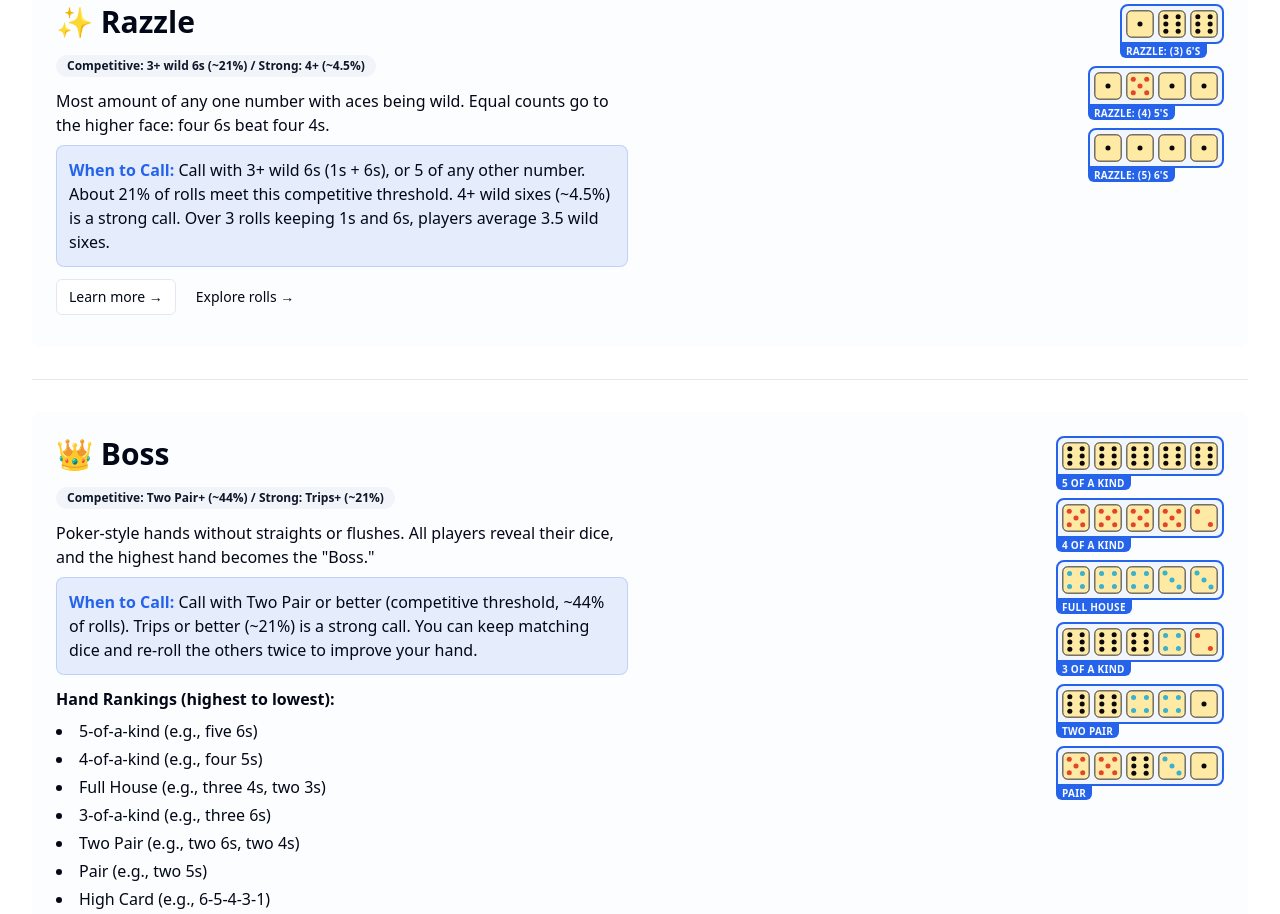
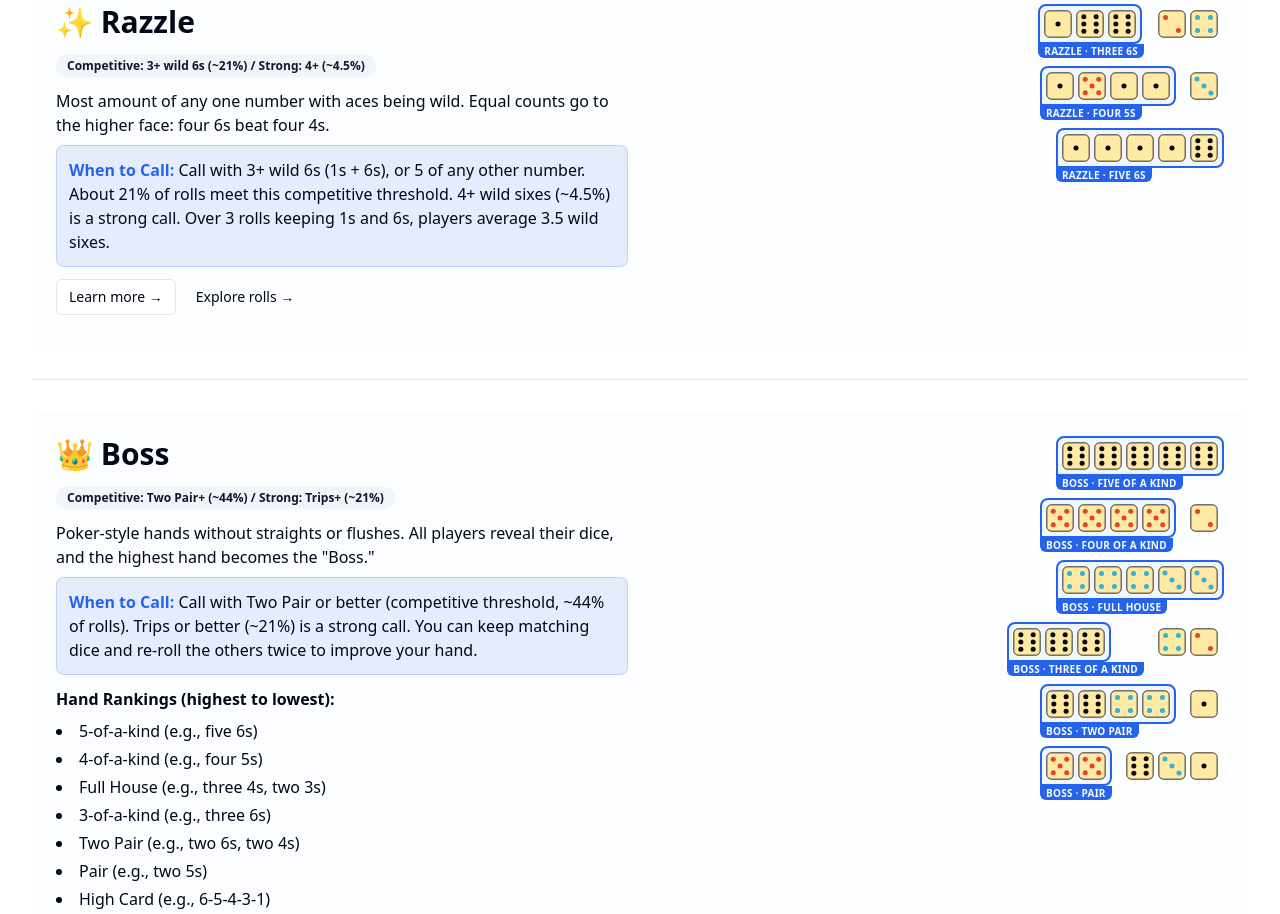
Before and after one commit to JesseBilsten/refusal-dice, a Gatsby site: page /games in a window 1280 px wide. Shown: the part 2700-3614 px from the top of the page. Built offline with nearby package versions, Linux system fonts and the light colour scheme; Gatsby itself is replaced by a stand-in of ours; animation ran at ten frames a second.

Commit message:
feat(dice): outline the dice that make Boss, Razzle and Tres Away hands
- Boss: the poker hand's dice (the high die for a high die), labeled with
  the hand, e.g. 'Boss · two pair'
- Razzle: the chosen number plus wild 1s, e.g. 'Razzle · four 5s'
- Tres Away: the dice put out (Hand putOut), labeled with their score
- Games page Boss and Razzle examples are computed Hands; the five-6s
  Razzle example was missing its 6

Co-Authored-By: Claude Opus 5.5 <noreply@anthropic.com>

```diff
--- a/src/components/Dice/Hand.jsx
+++ b/src/components/Dice/Hand.jsx
@@ -13,6 +13,10 @@ import { handGroups } from './hand-groups'
  *   (outlines, no labels) for tables
  * - `rollIds`: per-die roll counters, by position, to animate re-rolls
  * - `kept` / `onToggleKeep(i)`: tap a die to keep it (modeled games)
+ * - `putOut`: Tres Away, the positions put out so far (default: all five)
+ *
+ * Boss outlines the dice that make the poker hand (the high die for a high
+ * die), Razzle the chosen number plus wild 1s, Tres Away the dice put out.
  */
 export default function Hand({
   dice,
@@ -22,11 +26,13 @@ export default function Hand({
   rollIds,
   kept,
   onToggleKeep,
-  labels = true,
+  labels,
+  putOut,
   className,
 }) {
-  const compact = size === 'xs' || size === 'sm' || !labels
-  const groups = handGroups(dice, game, variant)
+  // Small sizes are compact (outlines, no labels) unless `labels` says otherwise
+  const compact = !(labels ?? !(size === 'xs' || size === 'sm'))
+  const groups = handGroups(dice, game, variant, { putOut })
   const name = game ? getGameName(game) : null
   const variantName = variant
     ? `${variant[0].toUpperCase()}${variant.slice(1)} `
@@ -44,7 +50,9 @@ export default function Hand({
           compact={compact}
           label={
             g.label === 'game'
-              ? name
+              ? g.detail
+                ? `${name} · ${g.detail}`
+                : name
               : g.label === 'kicker'
                 ? `${variantName}kicker ${g.kickerTotal}`
                 : g.label === 'miss'
--- a/src/components/Dice/hand-groups.ts
+++ b/src/components/Dice/hand-groups.ts
@@ -1,9 +1,13 @@
 import {
+  BossCategory,
   Dice,
   GameId,
   Variant,
+  bossHand,
   evaluateKickerHand,
   isKickerGame,
+  razzleScore,
+  tresAwayScore,
 } from '../../engine'
 
 /**
@@ -18,20 +22,71 @@ export interface HandGroup {
   /** Positions in the original roll, so animations and keeps follow the die */
   indices: number[]
   kickerTotal?: number
+  /** What the game dice make, shown after the game's name: "two pair", "four 6s", "7" */
+  detail?: string
+}
+
+const BOSS_NAMES: Record<BossCategory, string> = {
+  'high-card': 'high die',
+  pair: 'pair',
+  'two-pair': 'two pair',
+  'three-of-a-kind': 'three of a kind',
+  'full-house': 'full house',
+  'four-of-a-kind': 'four of a kind',
+  'five-of-a-kind': 'five of a kind',
+}
+const COUNT = ['', 'one', 'two', 'three', 'four', 'five']
+
+/** The game dice first, then the rest of the roll (unlabeled) */
+const split = (
+  all: number[],
+  indices: number[],
+  detail: string
+): HandGroup[] => {
+  const rest = all.filter((i) => !indices.includes(i))
+  return [
+    { tone: 'game', label: 'game', indices, detail },
+    ...(rest.length
+      ? [{ tone: 'plain' as const, label: null, indices: rest }]
+      : []),
+  ]
+}
+
+/** The specialty games: which dice make the hand */
+function specialtyGroups(
+  dice: Dice,
+  game: string,
+  putOut?: number[]
+): HandGroup[] {
+  const all = dice.map((_, i) => i)
+  if (game === 'boss') {
+    const hand = bossHand(dice)
+    return split(all, hand.handDice, BOSS_NAMES[hand.category])
+  }
+  if (game === 'razzle') {
+    // The chosen number plus the wild 1s
+    const { count, face } = razzleScore(dice)
+    const indices = all.filter((i) => dice[i] === face || dice[i] === 1)
+    return split(all, indices, `${COUNT[count]} ${face}s`)
+  }
+  // Tres Away: the dice put out so far (all five for a finished hand)
+  const out = putOut ?? all
+  if (!out.length) return [{ tone: 'plain', label: null, indices: all }]
+  return split(all, out, `${tresAwayScore(out.map((i) => dice[i]))}`)
 }
 
 export function handGroups(
   dice: Dice,
   game?: string | null,
-  variant?: Variant | null
+  variant?: Variant | null,
+  options: { putOut?: number[] } = {}
 ): HandGroup[] {
   const all = dice.map((_, i) => i)
   // No game, or dice not rolled yet: just the dice
   if (!game || dice.some((d) => !d))
     return [{ tone: 'plain', label: null, indices: all }]
-  // Specialty games (Razzle, Boss, Tres Away) use the whole roll
   if (!isKickerGame(game as GameId))
-    return [{ tone: 'game', label: 'game', indices: all }]
+    return specialtyGroups(dice, game, options.putOut)
   const hand = evaluateKickerHand(dice, game as never, variant || 'high')
   if (!hand.made) return [{ tone: 'plain', label: 'miss', indices: all }]
   return [
--- a/src/pages/games.js
+++ b/src/pages/games.js
@@ -1,6 +1,6 @@
 import React, { useState, useEffect, useRef, useMemo, useCallback } from 'react'
 import Layout from '../components/layout'
-import { DiceGroup, RollInput } from '../components/Dice'
+import { DiceGroup, Hand, RollInput } from '../components/Dice'
 import { Link } from 'gatsby'
 import { buttonVariants } from '../components/ui/button'
 import { Badge } from '../components/ui/badge'
@@ -445,13 +445,13 @@ const GamesPage = () => {
         </div>
         <div className="">
           <div className="flex justify-end gap-2 mb-2">
-            <DiceGroup label="razzle: (3) 6's" dice={[1, 6, 6]} size="sm" />
+            <Hand game="razzle" dice={[1, 6, 6, 2, 4]} size="sm" labels />
           </div>
           <div className="flex justify-end gap-2 mb-2">
-            <DiceGroup label="razzle: (4) 5's" dice={[1, 5, 1, 1]} size="sm" />
+            <Hand game="razzle" dice={[1, 5, 1, 1, 3]} size="sm" labels />
           </div>
           <div className="flex justify-end gap-2 mb-2">
-            <DiceGroup label="razzle: (5) 6's" dice={[1, 1, 1, 1]} size="sm" />
+            <Hand game="razzle" dice={[1, 1, 1, 1, 6]} size="sm" labels />
           </div>
         </div>
       </div>
@@ -504,22 +504,22 @@ const GamesPage = () => {
         </div>
         <div className="">
           <div className="flex justify-end gap-2 mb-2">
-            <DiceGroup label="5 of a kind" dice={[6, 6, 6, 6, 6]} size="sm" />
+            <Hand game="boss" dice={[6, 6, 6, 6, 6]} size="sm" labels />
           </div>
           <div className="flex justify-end gap-2 mb-2">
-            <DiceGroup label="4 of a kind" dice={[5, 5, 5, 5, 2]} size="sm" />
+            <Hand game="boss" dice={[5, 5, 5, 5, 2]} size="sm" labels />
           </div>
           <div className="flex justify-end gap-2 mb-2">
-            <DiceGroup label="Full House" dice={[4, 4, 4, 3, 3]} size="sm" />
+            <Hand game="boss" dice={[4, 4, 4, 3, 3]} size="sm" labels />
           </div>
           <div className="flex justify-end gap-2 mb-2">
-            <DiceGroup label="3 of a kind" dice={[6, 6, 6, 4, 2]} size="sm" />
+            <Hand game="boss" dice={[6, 6, 6, 4, 2]} size="sm" labels />
           </div>
           <div className="flex justify-end gap-2 mb-2">
-            <DiceGroup label="Two Pair" dice={[6, 6, 4, 4, 1]} size="sm" />
+            <Hand game="boss" dice={[6, 6, 4, 4, 1]} size="sm" labels />
           </div>
           <div className="flex justify-end gap-2 mb-2">
-            <DiceGroup label="Pair" dice={[5, 5, 6, 3, 1]} size="sm" />
+            <Hand game="boss" dice={[5, 5, 6, 3, 1]} size="sm" labels />
           </div>
         </div>
       </div>
```
Also changed, not shown: docs/DESIGN_SYSTEM.md (+1 -1 lines), src/__tests__/dice-kit.test.ts (+41 -3 lines).
